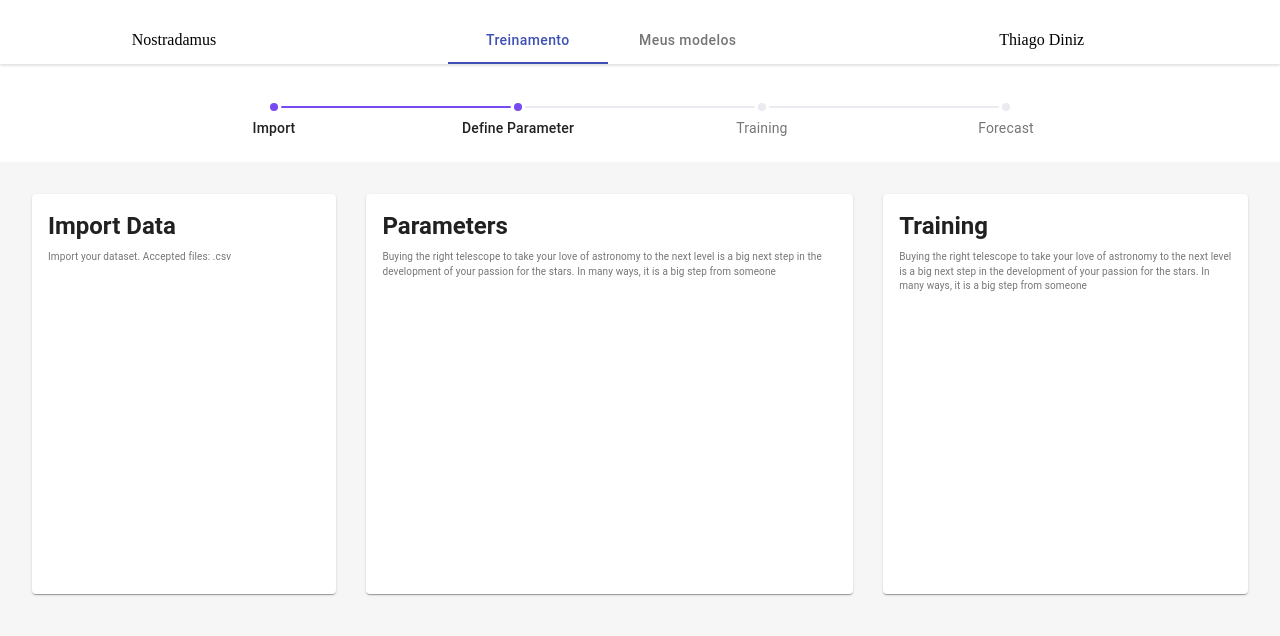
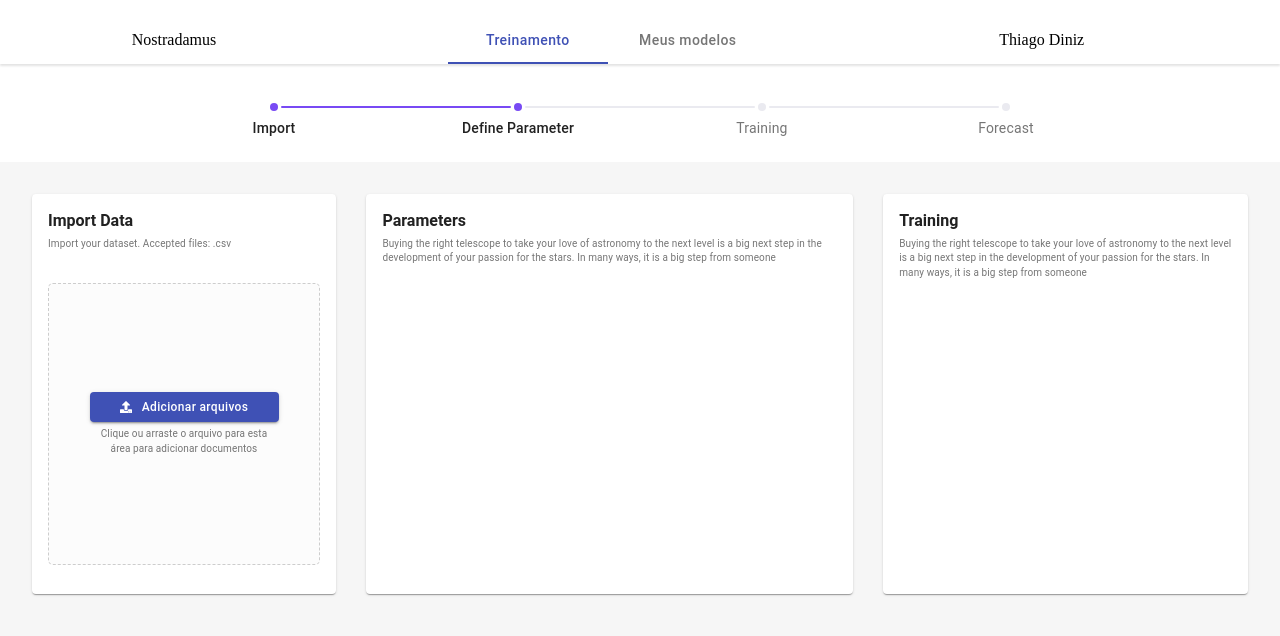
Before and after one commit to thiagoodiniz/nostradamus, a React (Create React App) app: page /trainings in a window 1280 px wide. Shown: the top 636 px of the page. Built offline with nearby package versions, Linux system fonts and the light colour scheme.

Commit message:
Styling ImportDataContent; Instaling react-fontawesome;

```diff
--- a/package.json
+++ b/package.json
@@ -3,6 +3,9 @@
   "version": "0.1.0",
   "private": true,
   "dependencies": {
+    "@fortawesome/fontawesome-svg-core": "^1.2.29",
+    "@fortawesome/free-solid-svg-icons": "^5.13.1",
+    "@fortawesome/react-fontawesome": "^0.1.11",
     "@material-ui/core": "^4.10.2",
     "@testing-library/jest-dom": "^4.2.4",
     "@testing-library/react": "^9.5.0",
--- a/src/components/Trainings/Contents/ImportDataContent.js
+++ b/src/components/Trainings/Contents/ImportDataContent.js
@@ -1,16 +1,62 @@
 import React from 'react';
-import { CardContent, Typography } from '@material-ui/core';
+import { CardContent, Typography, Button, makeStyles } from '@material-ui/core';
+import { FontAwesomeIcon } from '@fortawesome/react-fontawesome';
+import { faUpload } from '@fortawesome/free-solid-svg-icons'
+
+const useStyles = makeStyles({
+    root: {
+        height: '100%',
+    },
+    uploadField: {
+        height: '70%',
+        backgroundColor: '#fcfcfc',
+        border: '1px dashed #cdcdcd',
+        borderRadius: '5px',
+        display: 'flex',
+        alignItems: 'center',
+        justifyContent: 'center',
+        marginTop: '2em'
+    },
+    buttonContainer: {
+        width: '100%',
+        display: 'flex',
+        flexDirection: 'column',
+        alignItems: 'center',
+    },
+    button: {
+        maxHeight: '2.5em',
+        textTransform: 'none',
+        width: '70%',
+        fontSize: '12px',
+        marginBottom: '5px'
+
+    },
+
+});
 
 export default function ImportDataContent(props) {
+    const classes = useStyles();
 
     return(
-        <CardContent>
+        <CardContent className={ classes.root }>
             <Typography gutterBottom className={props.classes.cardTitle} variant="h5" component="h2">
                 Import Data
             </Typography>
             <Typography variant="body2" className={props.classes.cardDescription} color="textSecondary" component="p">
                 Import your dataset. Accepted files: .csv
             </Typography>
+
+            <div className={ classes.uploadField }>
+                <div className={classes.buttonContainer}>
+                    <Button className={ classes.button } variant="contained" color="primary">
+                        <FontAwesomeIcon icon={ faUpload } />
+                        <span style={{ marginLeft: '10px' }}>Adicionar arquivos</span>
+                    </Button>
+                    <Typography variant="body2" style={{textAlign: 'center', width: '70%' }} className={props.classes.cardDescription} color="textSecondary" component="p">
+                        Clique ou arraste o arquivo para esta área para adicionar documentos
+                    </Typography>
+                </div>
+            </div>
         </CardContent>
     );
 }
--- a/src/components/Trainings/Contents/ParametersContent.js
+++ b/src/components/Trainings/Contents/ParametersContent.js
@@ -1,5 +1,5 @@
 import React from 'react';
-import { makeStyles, CardContent, Typography } from '@material-ui/core';
+import { CardContent, Typography } from '@material-ui/core';
 
 export default function ParametersContent(props) {
 
--- a/src/components/Trainings/Trainings.js
+++ b/src/components/Trainings/Trainings.js
@@ -24,12 +24,14 @@ const useStyles = makeStyles({
         height: '100%',
     },
     cardTitle: {
+        fontSize: '16px',
         fontWeight: 'bold',
     },
     cardDescription: {
         fontSize: '10px'
     }
-  });
+});
+
 export default function Trainings() {
 
     const classes = useStyles();
```
Also changed, not shown: 1 other file (tests, documents, lock files or other folders).
